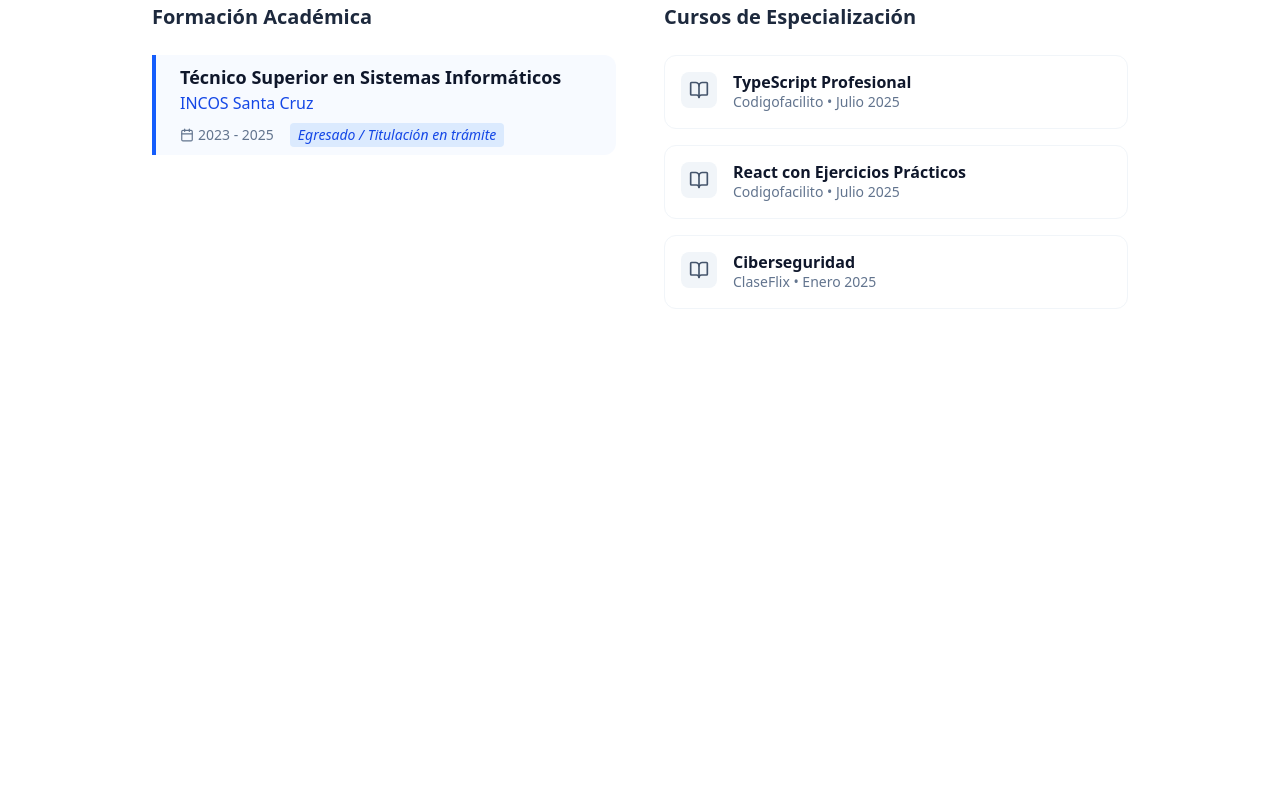
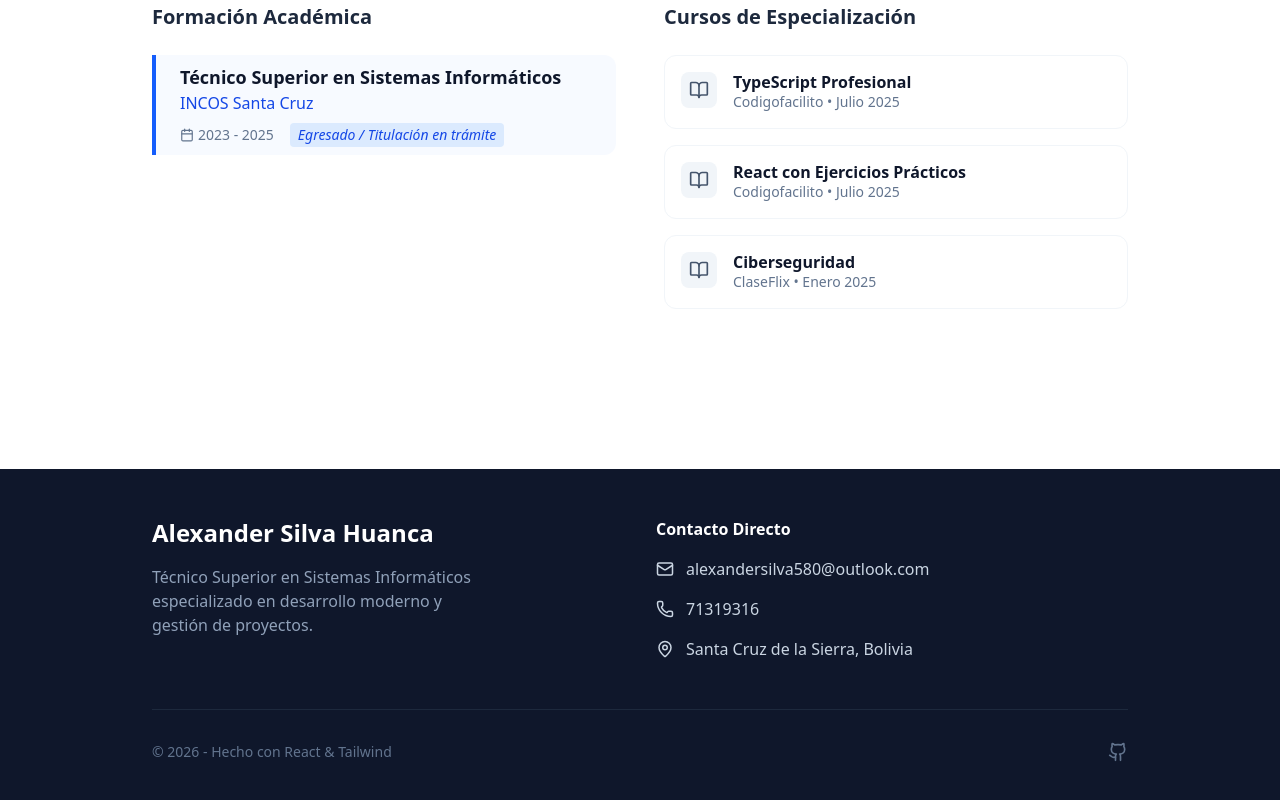
Before and after one commit to alexsi64-ash/portafolio, a React (Vite) app: page / in a window 1280 px wide. Shown: the part 3812-4612 px from the top of the page. Before the commit the page ends 4201 px from the top, so only its background shows below. Built offline with nearby package versions, Linux system fonts and the light colour scheme.

Commit message:
Creacion del footer

```diff
--- a/src/App.tsx
+++ b/src/App.tsx
@@ -1,5 +1,6 @@
 import { Educacion } from "./components/Educacion"
 import { Experiencia } from "./components/Experiencia"
+import { Footer } from "./components/Footer"
 import { Habilidades } from "./components/Habilidades"
 import { Hero } from "./components/Hero"
 import { Navbar } from "./components/Navbar"
@@ -16,6 +17,7 @@ function App() {
           <Reconocimientos />
           <Habilidades />
           <Educacion />
+          <Footer />
         </main>
       </div>
     </>
--- /dev/null
+++ b/src/components/Footer.tsx
@@ -0,0 +1,39 @@
+import { personalInfo } from '../data/cvData';
+import { Mail, Phone, MapPin, Github } from 'lucide-react';
+
+export const Footer = () => {
+  return (
+    <footer className="bg-slate-900 text-slate-300 py-12 mt-20">
+      <div className="max-w-5xl mx-auto px-6">
+        <div className="grid md:grid-cols-2 gap-8 border-b border-slate-800 pb-12">
+          <div>
+            <h3 className="text-white text-2xl font-bold mb-4">{personalInfo.nombre}</h3>
+            <p className="max-w-xs text-slate-400">
+              {personalInfo.titulo} especializado en desarrollo moderno y gestión de proyectos.
+            </p>
+          </div>
+          <div className="flex flex-col gap-4">
+            <h4 className="text-white font-semibold">Contacto Directo</h4>
+            <a href={`mailto:${personalInfo.email}`} className="flex items-center gap-3 hover:text-blue-400 transition">
+              <Mail size={18} /> {personalInfo.email}
+            </a>
+            <span className="flex items-center gap-3">
+              <Phone size={18} /> {personalInfo.celular}
+            </span>
+            <span className="flex items-center gap-3">
+              <MapPin size={18} /> {personalInfo.direccion}
+            </span>
+          </div>
+        </div>
+        <div className="mt-8 flex justify-between items-center text-sm text-slate-500">
+          <p>© {new Date().getFullYear()} - Hecho con React & Tailwind</p>
+          <div className="flex gap-4">
+            <a href="https://github.com/TU_USUARIO" target="_blank" className="hover:text-white transition">
+              <Github size={20} />
+            </a>
+          </div>
+        </div>
+      </div>
+    </footer>
+  );
+};
```
